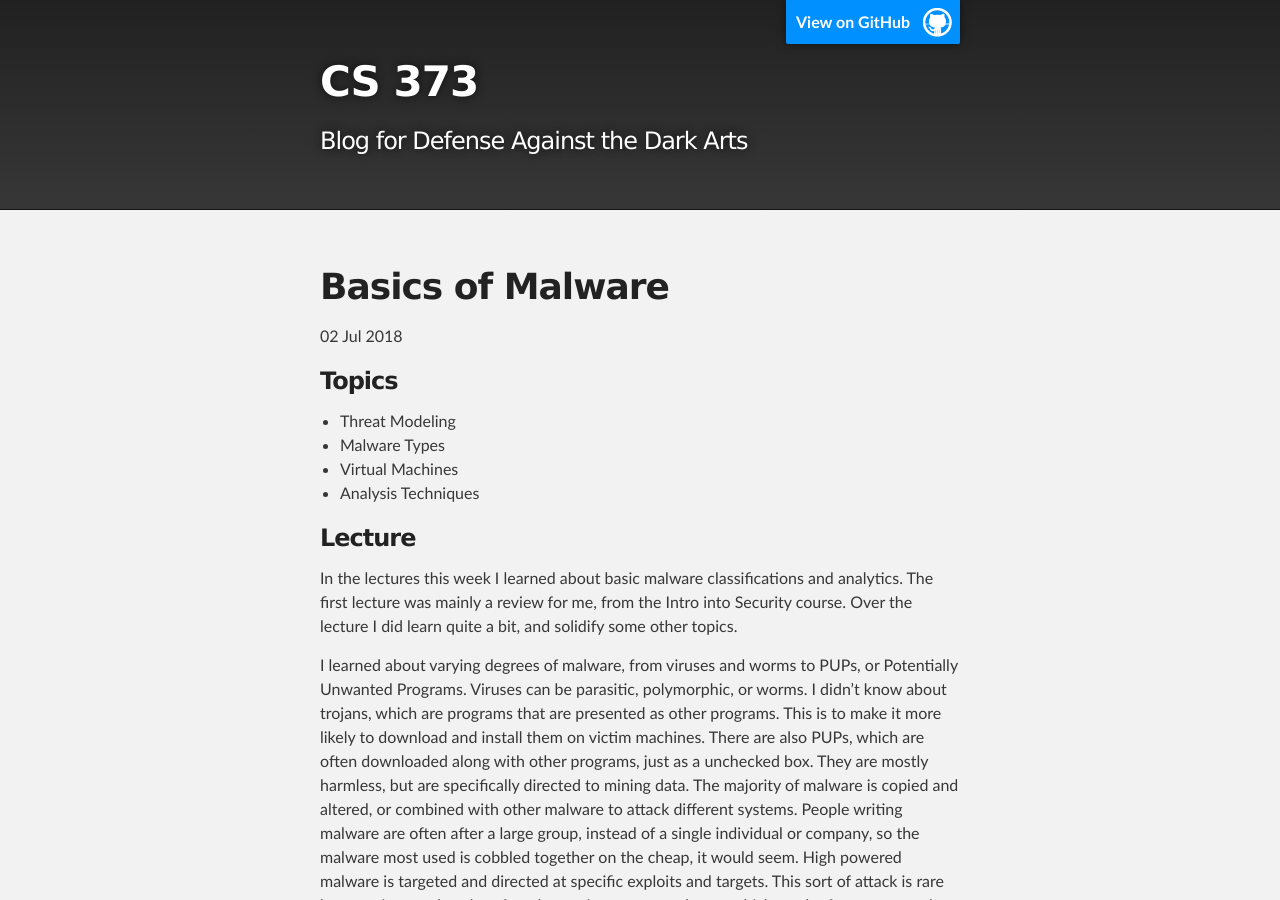
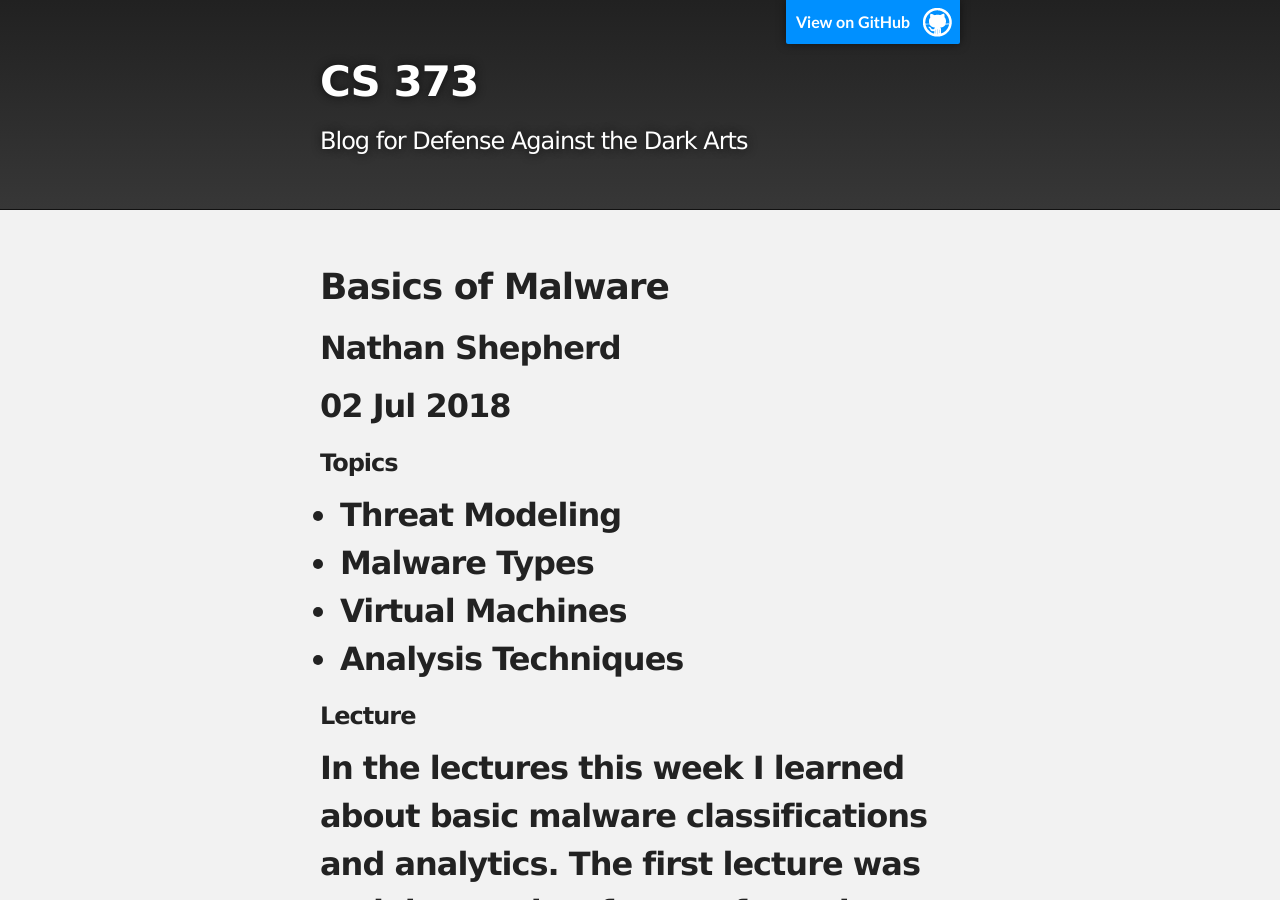
Before and after one commit to shephern/CS373, a Jekyll site: the page built from docs/basics-of-malware.md, in a window 1280 px wide and 900 px high. Built offline with Jekyll 4.4.1, drawn with Linux system fonts in a browser that asks for light colours.

Commit message:
Adding author

```diff
--- a/docs/_config.yml
+++ b/docs/_config.yml
@@ -1,3 +1,4 @@
 title: CS 373
 description: Blog for Defense Against the Dark Arts
 theme: jekyll-theme-slate
+author: Nathan Shepherd
--- a/docs/_layouts/post.html
+++ b/docs/_layouts/post.html
@@ -2,6 +2,7 @@
 layout: default
 ---
 <h1>{{ page.title }}</h1>
+<h2>{{ site.author }}
 <p class="meta">{{ page.date | date_to_string }}</p>
 
 <div class="post">
```
